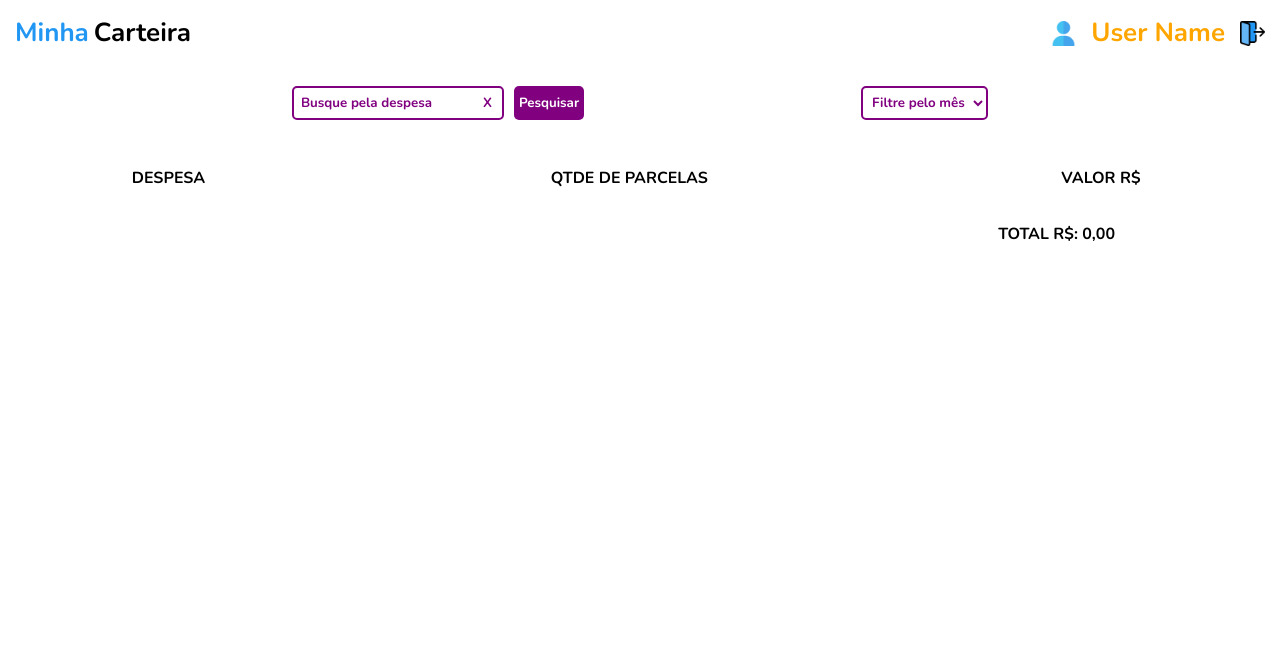
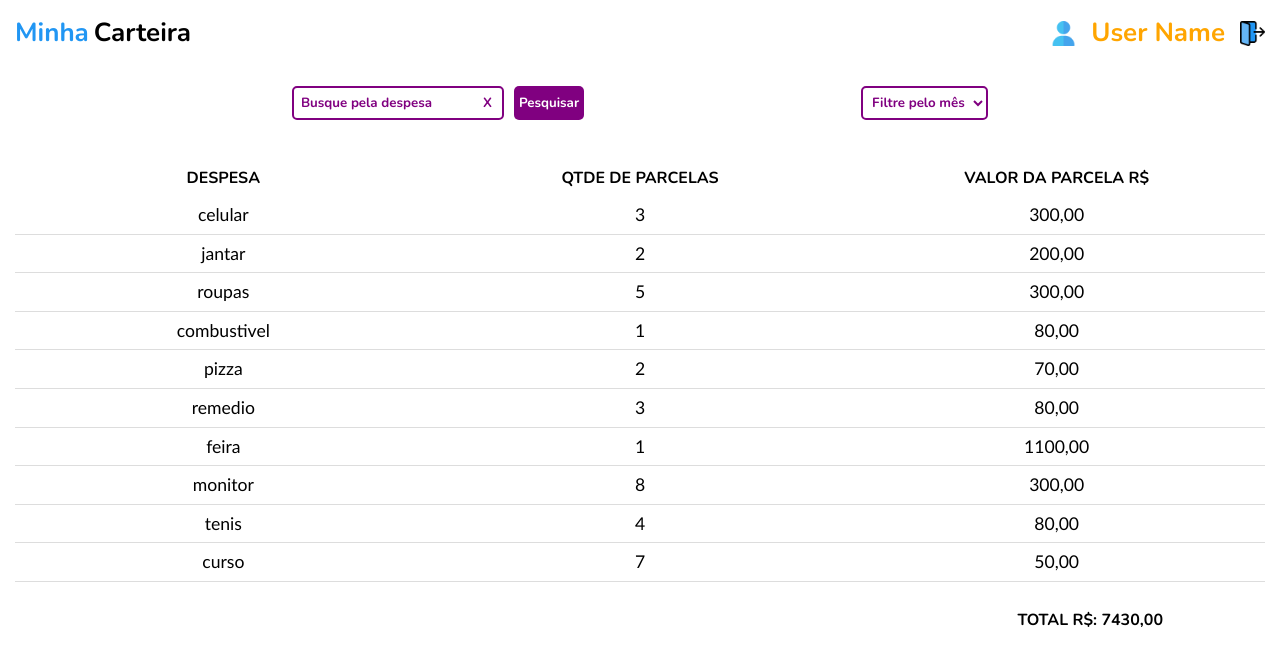
Before and after one commit to dnlMatos/gerenciador-de-despesa, a React (Create React App) app: page / in a window 1280 px wide. Shown: the top 666 px of the page. Built offline with nearby package versions, Linux system fonts and the light colour scheme.

Commit message:
filtronoinput

```diff
--- a/src/Components/Header/Menu/Menu.jsx
+++ b/src/Components/Header/Menu/Menu.jsx
@@ -1,5 +1,4 @@
 import React, { useState } from "react";
-import Add from "../../../images/pre-pago.png";
 import Expensives from "../../../Data/Expensives.json";
 import "./index.css";
 import { useEffect } from "react";
@@ -53,8 +52,7 @@ export default function Menu() {
   useEffect(() => {
     handleMonthName();
     checkingPresentMonth();
-    expensiveFilter();
-  }, [selectFilter]);
+  }, [selectFilter, form.search]);
 
   const handleMonthName = () => {
     switch (month) {
@@ -101,16 +99,10 @@ export default function Menu() {
 
   const checkingPresentMonth = () => {
     {
-      newFormatDay <= 5
+      newFormatDay <= 1
         ? setMonth(newFormatMonth)
         : setMonth(newFormatMonth + 1);
     }
-  };
-
-  const expensiveFilter = () => {
-    Expensives.filter((mes, index) => {
-      return mes.installment.includes("Janeiro");
-    });
   };
 
   const getSelectValue = (e) => {
@@ -182,7 +174,7 @@ export default function Menu() {
         </select>
       </div>
       <section className="sectionExpansives">
-        <Table expensives={Expensives} monthSelected={selectFilter}/>
+        <Table expensives={Expensives} monthSelected={selectFilter} form={form.search}/>
       </section>
     </>
   );
--- a/src/Components/Header/Menu/index.css
+++ b/src/Components/Header/Menu/index.css
@@ -62,3 +62,15 @@ select {
 .sectionExpansives{
   margin-top: 40px;
 }
+
+@media screen and (max-width: 320px) {
+  .findExpensives {
+    flex-wrap: wrap;
+    justify-content: space-evenly;
+    gap: 15px;
+  }
+  select {
+    width: 100%;
+    height: 34px;
+  }
+}
--- a/src/Components/Header/User/User.jsx
+++ b/src/Components/Header/User/User.jsx
@@ -6,7 +6,7 @@ import exit from "../../../images/logout_1828407.png"
 export default function User() {
   return (
     <div className="user">
-      <img src={user} />
+      <img src={user} className="userImg"/>
       <div className="name">User Name</div>
       <img className="exit" src={exit}/>
     </div>
--- a/src/Components/Header/User/index.css
+++ b/src/Components/Header/User/index.css
@@ -18,6 +18,11 @@ img {
 }
 
 .user > .exit{
-    cursor: pointer;
     margin-left: 15px;
 }
+
+@media screen and (max-width: 320px) {
+ .userImg, .name{
+  display: none;
+ }
+}
--- a/src/Components/Table/index.css
+++ b/src/Components/Table/index.css
@@ -3,6 +3,7 @@ table {
   }
 
   table thead th{
+    width: 333px;
     padding: 10px 5px;
   }
 
@@ -28,3 +29,24 @@ table {
     margin-right: 150px;
     text-align: end;
   }
+
+  @media screen and (min-width: 320px) {
+    .totalValue{
+      margin-right: 0;
+    }
+   }
+  @media screen and (min-width: 481px) {
+    .totalValue{
+      margin-right: 24px;
+    }
+   }
+  @media screen and (min-width: 1021px ) {
+    .totalValue{
+      margin-right: 74px;
+    }
+   }
+  @media screen and (min-width: 1201px  ) {
+    .totalValue{
+      margin-right: 102px;
+    }
+   }
--- a/src/Components/Table/table.jsx
+++ b/src/Components/Table/table.jsx
@@ -3,9 +3,10 @@ import "./index.css";
 import { useState } from "react";
 import { useEffect } from "react";
 
-function Table({ expensives, monthSelected }) {
+function Table({ expensives, monthSelected, form }) {
   const [payments, setPayments] = useState([]);
   const [statusMonth, setStatusMonth] = useState(true);
+  const [t, setT] = useState({});
 
   const monthsFilter = () => {
     const expensive = expensives.filter((exp) => {
@@ -13,6 +14,18 @@ function Table({ expensives, monthSelected }) {
     });
     setPayments(expensive);
   };
+
+  const checkInputValue = (form) => {
+    const t =
+      form !== ""
+        ? expensives.filter((exp) => {
+            return exp.name.includes(form);
+          })
+        : "";
+    setT(t);
+  };
+  console.log(t);
+  console.log(t.payment);
 
   const sumValuePayments = payments.reduce((accumulator, object) => {
     return accumulator + object.payment;
@@ -23,17 +36,16 @@ function Table({ expensives, monthSelected }) {
   }, 0);
 
   const checkStatusMonth = () => {
-    monthSelected === "" || undefined
+    monthSelected === "" || monthSelected === undefined
       ? setStatusMonth(false)
       : setStatusMonth(true);
   };
 
-  console.log(statusMonth);
-
   useEffect(() => {
+    checkInputValue(form);
     monthsFilter();
     checkStatusMonth();
-  }, [monthSelected]);
+  }, [monthSelected, form]);
 
   return (
     <>
@@ -42,11 +54,12 @@ function Table({ expensives, monthSelected }) {
           <tr>
             <th>DESPESA</th>
             <th>QTDE DE PARCELAS</th>
-            <th>VALOR R$</th>
+            <th>VALOR DA PARCELA R$</th>
           </tr>
         </thead>
         <tbody>
-          {statusMonth
+          {form === ""
+            ? statusMonth
               ? payments.map((exp, index) => {
                   return (
                     <tr key={index}>
@@ -66,11 +79,30 @@ function Table({ expensives, monthSelected }) {
                       </tr>
                     </>
                   );
+                })
+            : expensives
+                .filter((exp) => {
+                  return exp.name.includes(form);
+                })
+                .map((a, index) => {
+                  return (
+                    <tr key={index}>
+                      <td>{a.name}</td>
+                      <td>{a.installment.length}</td>
+                      <td>{a.payment},00</td>
+                    </tr>
+                  );
                 })}
         </tbody>
       </table>
       <h3 className="totalValue">
-        TOTAL R$: {statusMonth ? sumValuePayments : sumValueExpensives},00
+        TOTAL R$:{" "}
+        {form === ""
+          ? statusMonth
+            ? sumValuePayments
+            : sumValueExpensives
+          : sumValuePayments}
+        ,00
       </h3>
     </>
   );
--- a/src/Hooks/useForm.jsx
+++ b/src/Hooks/useForm.jsx
@@ -6,7 +6,7 @@ export const useForm = (initialState) => {
   const onChangeInput = (e) => {
     e.preventDefault()
     const { name, value } = e.target;
-    setForm({ ...form, [name]: value });
+    setForm({ ...form, [name]: value.toLowerCase() });
   };
 
   const clearInput = (e) => {
```
Lines whose indentation alone changed are shown as unchanged.
